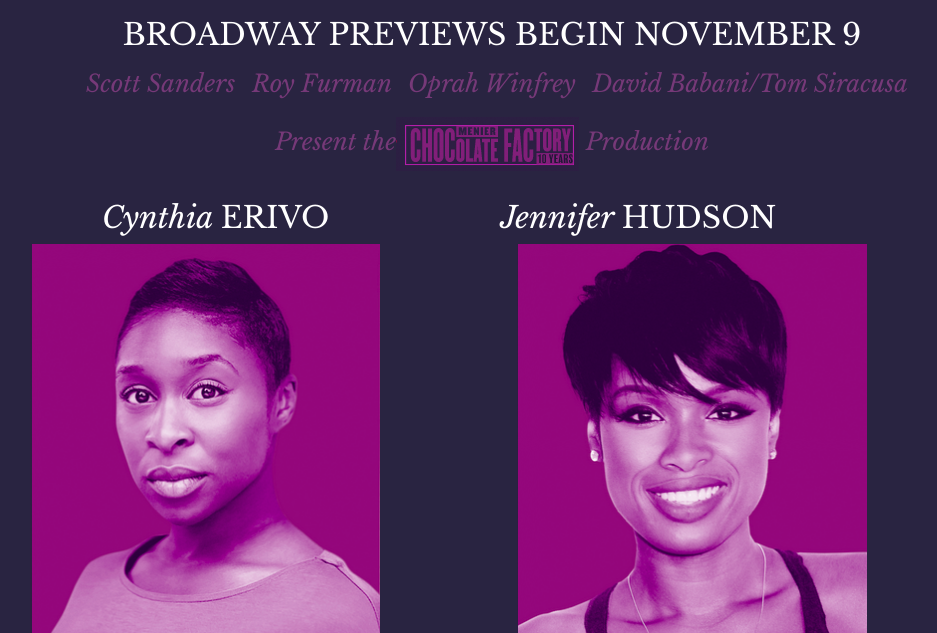
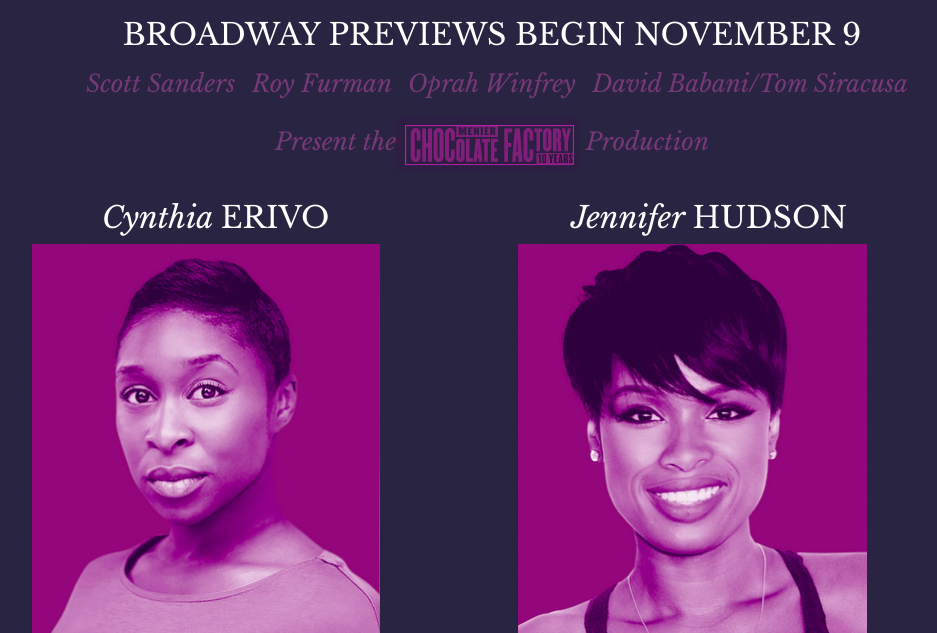
Before and after one commit to sherigr/colorP, a PHP site: page /home.html in a window 1280 px wide. Shown: the part 50-683 px from the top of the page, without its empty margins (148-1085 px from the left). Run offline with PHP 8.4, Linux system fonts and the light colour scheme.

Commit message:
removed text align J-f in stars

```diff
--- a/css/style.css
+++ b/css/style.css
@@ -102,7 +102,7 @@ hr {
 #jennifer-first {
 	margin-left: 20px;
 	margin-right: 20px;
-	text-align: center;
+/*	text-align: center;*/
 }
 
 /* ------------------
```
